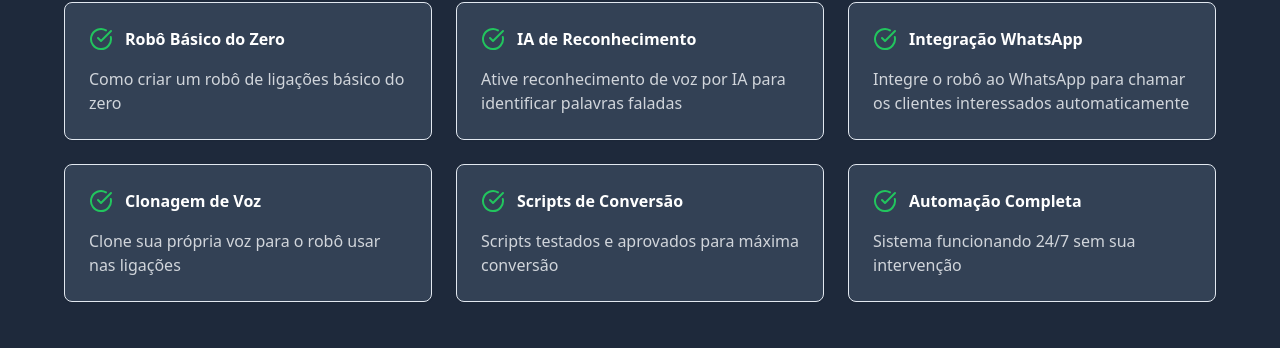
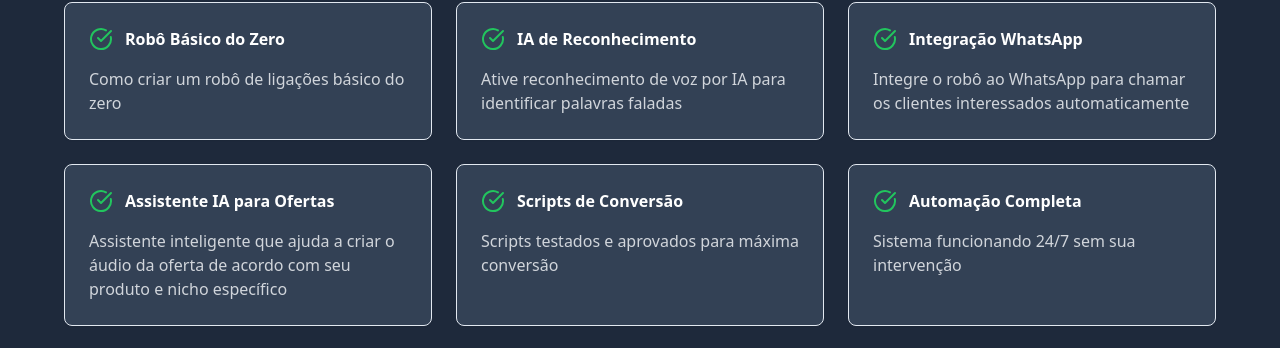
Before and after one commit to rafaelhtml/conversao-pura, a React (Vite) app: page / in a window 1280 px wide. Shown: the part 3627-3975 px from the top of the page. Built offline with nearby package versions, Linux system fonts and the light colour scheme.

Commit message:
Altere clonagem de voz para IA
Substitua a seção "Clonagem de Voz" por uma descrição de um assistente de IA que cria áudios de oferta personalizados para o produto e nicho.

```diff
--- a/src/pages/Index.tsx
+++ b/src/pages/Index.tsx
@@ -365,9 +365,9 @@ const IndexContent = () => {
             <Card className="bg-slate-700 p-6">
               <div className="flex items-center gap-3 mb-4">
                 <CheckCircle className="w-6 h-6 text-green-500" />
-                <h3 className="font-bold text-white">Clonagem de Voz</h3>
+                <h3 className="font-bold text-white">Assistente IA para Ofertas</h3>
               </div>
-              <p className="text-gray-300">Clone sua própria voz para o robô usar nas ligações</p>
+              <p className="text-gray-300">Assistente inteligente que ajuda a criar o áudio da oferta de acordo com seu produto e nicho específico</p>
             </Card>
 
             <Card className="bg-slate-700 p-6">
```
